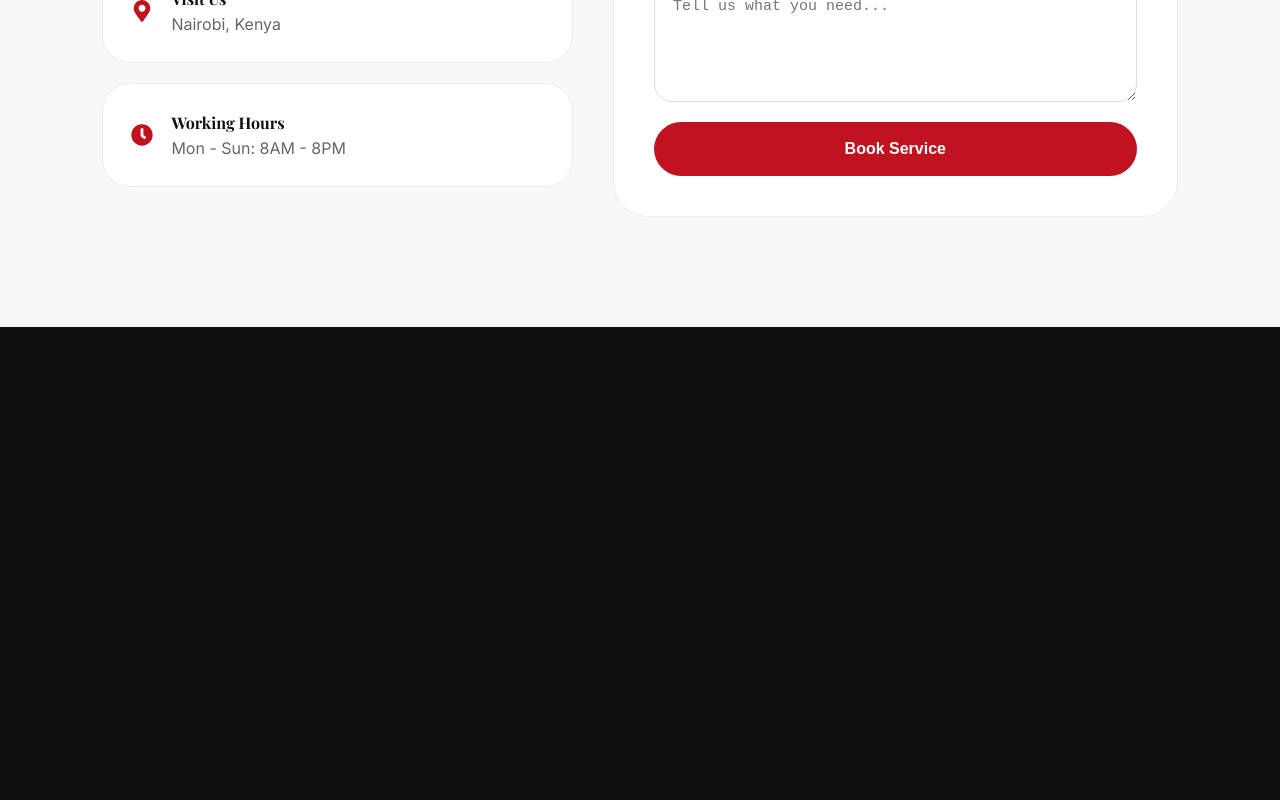
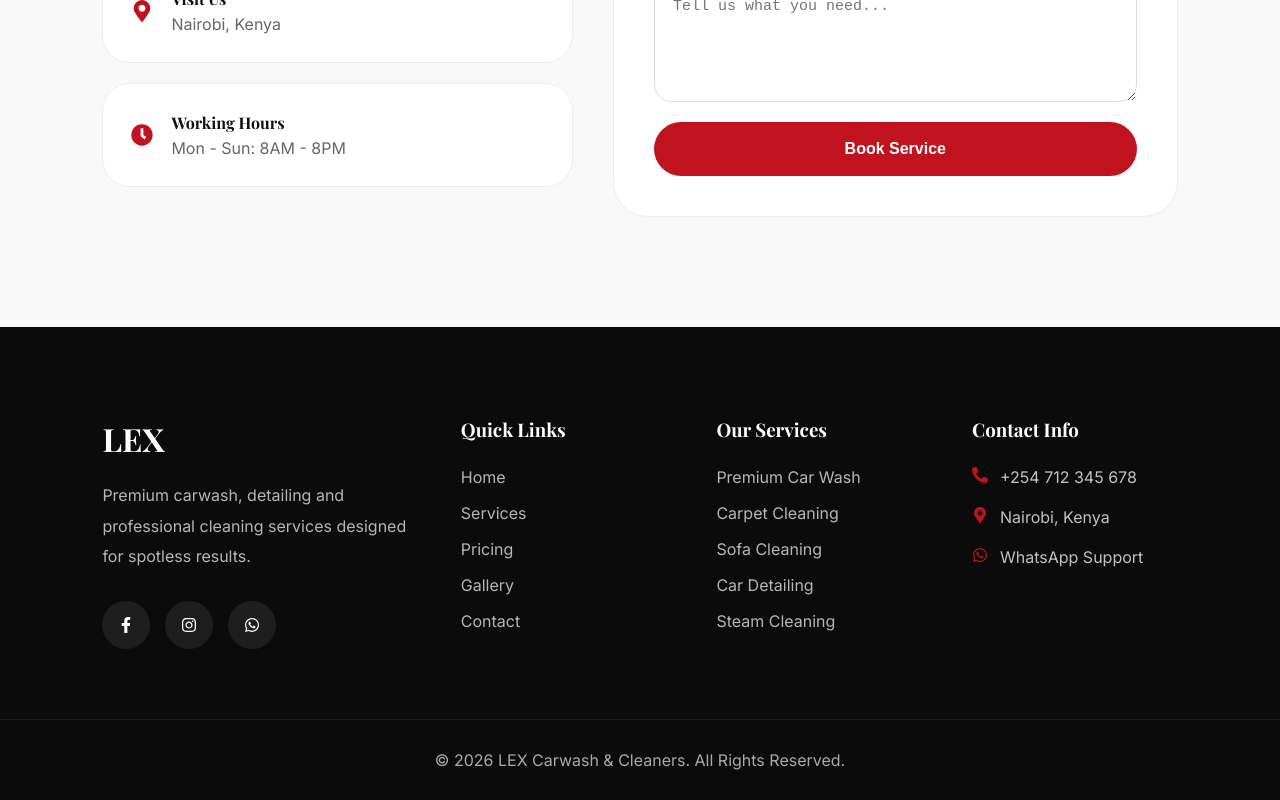
Before and after one commit to Kassim999999/LEX, a React (Vite) app: page / in a window 1280 px wide. Shown: the part 6407-7207 px from the top of the page. Before the commit the page ends 6734 px from the top, so only its background shows below. Built offline with nearby package versions, Linux system fonts and the light colour scheme.

Commit message:
Cook Footer

```diff
--- a/src/App.jsx
+++ b/src/App.jsx
@@ -8,7 +8,7 @@ import Pricing from "./components/Pricing";
 import Gallery from "./components/Gallery";
 import Testimonials from "./components/Testimonials";
 import Contact from "./components/Contact";
-// import Footer from "./components/Footer";
+import Footer from "./components/Footer";
 import WhatsappButton from "./components/WhatsappButton";
 
 function App() {
@@ -22,13 +22,7 @@ function App() {
       <Gallery />
       <Testimonials />
       <Contact />
-      {/*
-
-
-
-
-
-      <Footer /> */}
+      <Footer />
       <WhatsappButton />
     </>
   );
--- a/src/components/Footer.jsx
+++ b/src/components/Footer.jsx
@@ -0,0 +1,98 @@
+import "../css/Footer.css";
+import {
+  FaFacebookF,
+  FaInstagram,
+  FaWhatsapp,
+  FaPhoneAlt,
+  FaMapMarkerAlt
+} from "react-icons/fa";
+
+function Footer() {
+  return (
+    <footer className="footer">
+
+      <div className="footer-container">
+
+        {/* BRAND */}
+        <div className="footer-brand">
+          <h2>LEX</h2>
+
+          <p>
+            Premium carwash, detailing and
+            professional cleaning services
+            designed for spotless results.
+          </p>
+
+          <div className="footer-socials">
+
+            <a href="#">
+              <FaFacebookF />
+            </a>
+
+            <a href="#">
+              <FaInstagram />
+            </a>
+
+            <a href="#">
+              <FaWhatsapp />
+            </a>
+
+          </div>
+        </div>
+
+        {/* QUICK LINKS */}
+        <div className="footer-links">
+          <h3>Quick Links</h3>
+
+          <a href="#hero">Home</a>
+          <a href="#services">Services</a>
+          <a href="#pricing">Pricing</a>
+          <a href="#gallery">Gallery</a>
+          <a href="#contact">Contact</a>
+        </div>
+
+        {/* SERVICES */}
+        <div className="footer-links">
+          <h3>Our Services</h3>
+
+          <a href="#">Premium Car Wash</a>
+          <a href="#">Carpet Cleaning</a>
+          <a href="#">Sofa Cleaning</a>
+          <a href="#">Car Detailing</a>
+          <a href="#">Steam Cleaning</a>
+        </div>
+
+        {/* CONTACT */}
+        <div className="footer-contact">
+          <h3>Contact Info</h3>
+
+          <div className="footer-info">
+            <FaPhoneAlt />
+            <span>+254 712 345 678</span>
+          </div>
+
+          <div className="footer-info">
+            <FaMapMarkerAlt />
+            <span>Nairobi, Kenya</span>
+          </div>
+
+          <div className="footer-info">
+            <FaWhatsapp />
+            <span>WhatsApp Support</span>
+          </div>
+        </div>
+
+      </div>
+
+      <div className="footer-bottom">
+        <p>
+          © 2026 LEX Carwash & Cleaners.
+          All Rights Reserved.
+        </p>
+      </div>
+
+    </footer>
+  );
+}
+
+export default Footer;
--- a/src/css/Footer.css
+++ b/src/css/Footer.css
@@ -0,0 +1,119 @@
+.footer {
+    background: #0B0B0B;
+    color: white;
+    padding-top: 90px;
+}
+
+.footer-container {
+    padding: 0 8% 70px;
+
+    display: grid;
+    grid-template-columns: 1.5fr 1fr 1fr 1fr;
+    gap: 50px;
+}
+
+.footer-brand h2 {
+    font-size: 2rem;
+    margin-bottom: 20px;
+}
+
+.footer-brand p {
+    color: rgba(255, 255, 255, 0.7);
+    line-height: 1.9;
+    max-width: 320px;
+}
+
+.footer-socials {
+    display: flex;
+    gap: 15px;
+    margin-top: 30px;
+}
+
+.footer-socials a {
+    width: 48px;
+    height: 48px;
+
+    background: rgba(255, 255, 255, 0.08);
+    border-radius: 50%;
+
+    display: flex;
+    align-items: center;
+    justify-content: center;
+
+    color: white;
+    text-decoration: none;
+    transition: 0.3s ease;
+}
+
+.footer-socials a:hover {
+    background: #C1121F;
+    transform: translateY(-4px);
+}
+
+.footer-links h3,
+.footer-contact h3 {
+    margin-bottom: 25px;
+}
+
+.footer-links {
+    display: flex;
+    flex-direction: column;
+}
+
+.footer-links a {
+    color: rgba(255, 255, 255, 0.7);
+    text-decoration: none;
+    margin-bottom: 16px;
+    transition: 0.3s;
+}
+
+.footer-links a:hover {
+    color: #C1121F;
+}
+
+.footer-info {
+    display: flex;
+    gap: 12px;
+    margin-bottom: 20px;
+    color: rgba(255, 255, 255, 0.75);
+}
+
+.footer-info svg {
+    color: #C1121F;
+}
+
+.footer-bottom {
+    border-top: 1px solid rgba(255, 255, 255, 0.08);
+    padding: 30px 8%;
+    text-align: center;
+}
+
+.footer-bottom p {
+    color: rgba(255, 255, 255, 0.65);
+}
+
+@media(max-width:992px) {
+
+    .footer-container {
+        grid-template-columns: 1fr 1fr;
+    }
+}
+
+@media(max-width:768px) {
+
+    .footer-container {
+        grid-template-columns: 1fr;
+    }
+
+    .footer {
+        text-align: center;
+    }
+
+    .footer-socials {
+        justify-content: center;
+    }
+
+    .footer-info {
+        justify-content: center;
+    }
+}
```
